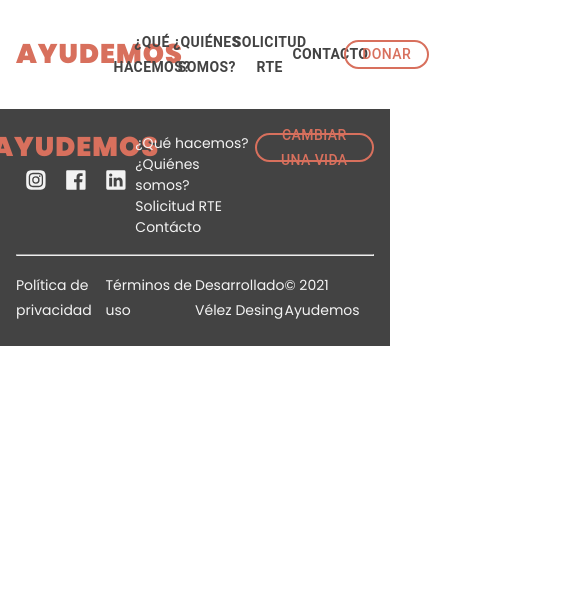
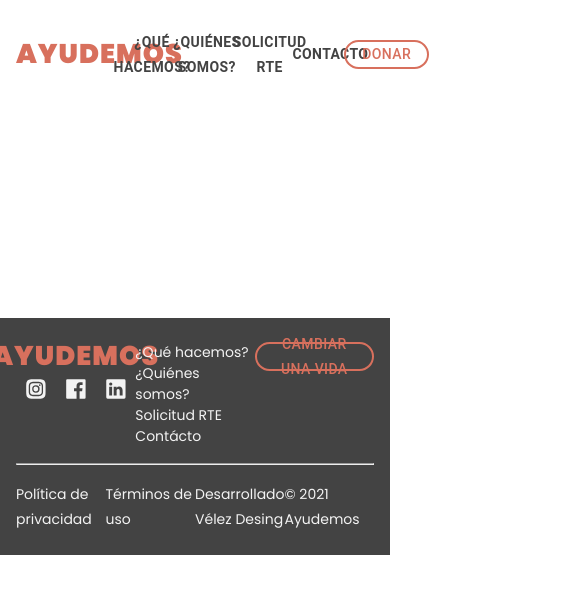
Before and after one commit to melendez-dev/help-us, a Next.js app: page /request in a window 390 px wide. Shown: the top 594 px of the page, 585 px wide, since content can reach past the window. Built offline with nearby package versions, Linux system fonts and the light colour scheme.

Commit message:
feature: responsive new changes

```diff
--- a/src/components/common/Request/Request.js
+++ b/src/components/common/Request/Request.js
@@ -1,14 +1,24 @@
 import { TextField, Box, Typography, Button, Container } from "@mui/material";
+import CardBox from "../../shared/Cards/CardBox";
+
 
 // crea un componente en /src/component/common/nombreQueTuQuieras/nombreDELARCHIVO.js
 //import NOMBRE_DEL_COMPONENTE from "LA_RUTA"
 export default function Request() {
 	return (
-		<div>
+		<Container>
+			<CardBox
+			title="hello word"
+			desc="hello word"
+			height="179px"
+			width="579px"
+
+
+			/>
 			{/*AQUI IMPORTA EL COMPONENTE*/}
 			{/* <NOMBRE_DEL_COMPONENTE />*/}
 
 
-		</div>
+		</Container>
 	)
 }
--- /dev/null
+++ b/src/components/shared/Cards/CardBox.js
@@ -0,0 +1,27 @@
+import { Box, Grid, Typography } from "@mui/material";
+export default function CardBox({
+    title,
+    desc,
+    background,
+    height,
+    width,
+}) {
+    return (
+        <Box
+            style={{
+            title: title,
+            desc: desc,
+            background: background,
+            height: height,
+            width: width,
+            borderRadius: "12px",
+            marginTop: "30px",
+          }}>
+            <Box>
+            <Grid conteiner spacing={1}>
+            <Grid style={{  textAlign: "Right" }} marginTop="15px"  item xs={12}/>
+            </Grid>
+            </Box>
+        </Box>
+    )
+}
```
Also changed, not shown: src/components/common/WhatDo/WhatDo.js (+5 -7 lines).
